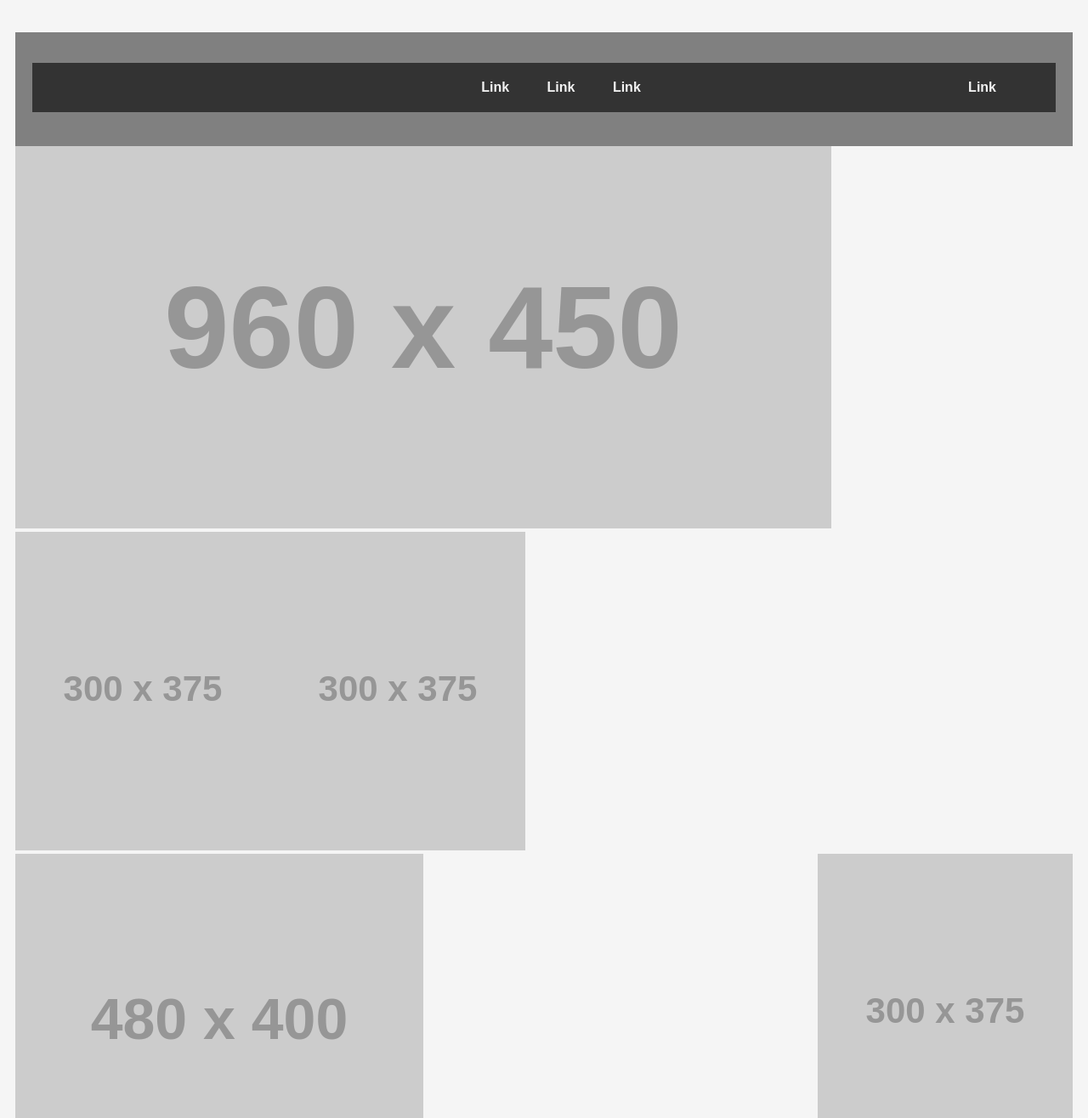
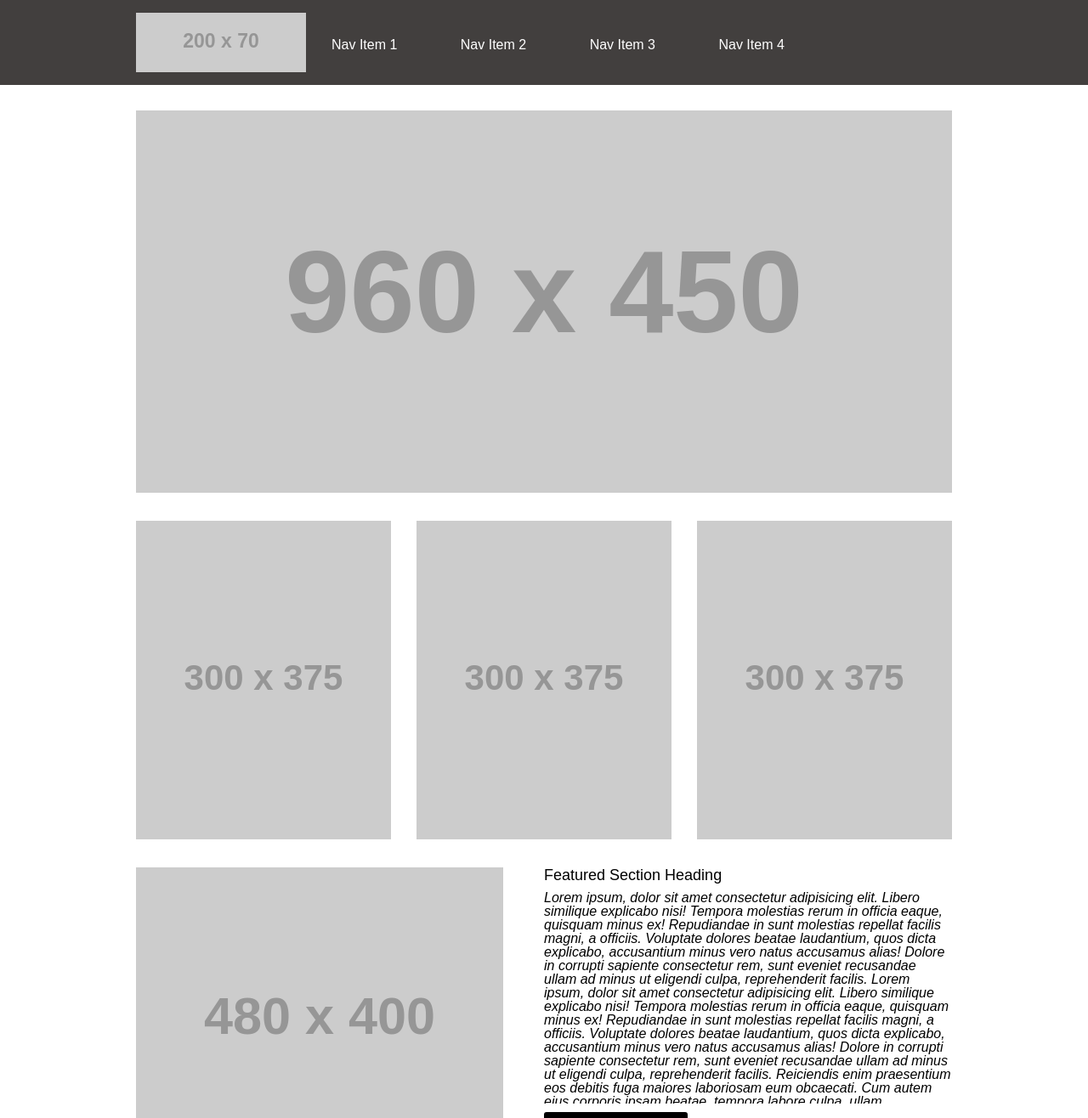
Before and after one commit to HadeelAlshaer94/wirefame-exercise, a plain HTML site: page index.html in a window 1280 px wide. Shown: the top 1316 px of the page at 85% size. Drawn offline with Linux system fonts and the light colour scheme; placeholder pictures from the web are drawn by us.

Commit message:
finishedlab8a

```diff
--- a/css/style.css
+++ b/css/style.css
@@ -1,83 +1,110 @@
-*{
-    box-sizing: border-box;
+
+
+body {
+    font-family: Arial, Helvetica, sans-serif;
 }
 
-body{
-    font-family: Arial;
-    padding: 10px;
-    background-color: whitesmoke
+header {
+    height: 100px;
+    margin-bottom: 30px;
+    background: #423F3E;
+
 }
 
-header{
-    padding: 30px;
-    text-align: center;
-    background-color: #f1f1f1;
+nav {
+    margin: 0px auto;
+    width: 960px;
+
 }
 
-nav{
-    background-color: #333;
-    margin-bottom: 20px;
+nav img {
+    margin-top: 15px;
+    margin-right: 30px;
+    float: left;
 }
 
-nav ul{
-    position: relative;
-}
-
-nav ul li{
-    display:inline-block;
-    padding: 20px;
-}
-
-nav ul li:last-child{
-    /* background-color: red; */
-     position: absolute;
-     right:50px;
-}
-
-
-nav ul li a{
-    color:#f2f2f2;
-    text-decoration: none;
-    font-weight: bold;
+nav li {
+    display: inline-block;
+    margin-top: 45px;
+    margin-right: 70px;
 }
 
 
 
-#left-colomn{
-    float: left;
+
+main {
+    width: 960px;
+    margin: 0px auto;
+}
+a {
+    text-decoration: none;
+    color: white;
 
 }
 
-#center-colomn{
-    float: center;
+main ul {
+    padding : 0px;
+    display: flex;
+    justify-content: space-between;
+    margin: 30px auto;
 
 }
 
-#right-colomn{
+main li {
+    display: inline-block;
+    margin: 30px, 30px, 30px, 30px;
+}
+
+
+section div {
+    padding-left: 30px;
+    margin-bottom: 30px;
+    width: 50%;
     float: right;
 }
 
+section h2 {
+    font-size: 18px;
+    margin-bottom: 10px;
+}
 
-
-p{
-    font-weight: bold;
-    text-align: justify;
+section p {
+    height: 250px;
+    overflow: scroll;
+    font-style: italic;
+    margin-bottom: 10px;
 }
 
 
+section button {
+    background: #000;
+    padding: 10px 30px;
+    border-radius: 3px;
+    transition: 350ms;
+    cursor: pointer;
+    border: none;
+    font-size: 18px;
+    color: #fff;
 
-header{
-    clear: both;
-    padding: 20px;
-    text-align: center;
-    background-color: gray;
-    margin-top: 20px;
+}
+section {
+    margin-top: 30px;
+    display: block;
 }
 
-footer{
-    clear: both;
-    padding: 20px;
-    text-align: center;
-    background-color: gray;
-    margin-top: 20px;
+section img {
+    width: 45%;
+    display: inline-block;
+    margin-bottom: 30px;
 }
+
+section button:hover {
+    background: #423F3E;
+}
+
+
+footer {
+    background: #423F3E;
+    height: 100px;
+
+}
--- a/index.html
+++ b/index.html
@@ -1,71 +1,74 @@
 <!DOCTYPE html>
 <html lang="en">
+<head>
+    <meta charset="UTF-8">
+    <meta http-equiv="X-UA-Compatible" content="IE=edge">
+    <meta name="viewport" content="width=device-width, initial-scale=1.0">
+    <title>WireFrame</title>
+    <link rel="stylesheet" type="text/css" href="css/reset.css" />
+    <link rel="stylesheet" type="text/css" href="css/style.css" />
+</head>
+<body>
+    <header>
+        <nav>
+            <img src="https://via.placeholder.com/200x70/000000">
+            <ul>
+                <li>
+                    <a href="">Nav Item 1</a>
+                </li>
+                <li>
+                    <a href="">Nav Item 2</a>
+                </li>
+                <li>
+                    <a href="">Nav Item 3</a>
+                </li>
+                <li>
+                    <a href="">Nav Item 4</a>
+                </li>
+            </ul>
+        </nav>
 
-<head>
-  <meta charset="UTF-8" />
-  <meta name="viewport" content="width=device-width, initial-scale=1.0" />
-  <title>CSS Demo</title>
-  <!-- <link rel="stylesheet" href="css/reset.css"> -->
-  <link rel="stylesheet" href="css/style.css" />
-</head>
+    </header>
 
-<body>
-  <header>
-    <nav>
-      <ul>
-        <li><a href="#">Link</a></li>
-        <li><a href="#">Link</a></li>
-        <li><a href="#">Link</a></li>
-        <li><a href="#">Link</a></li>
-      </ul>
-    </nav>
-  </header>
+    <main>
+        <img src="https://via.placeholder.com/960x450/000000" />
 
+        <ul>
+            <li>
+                <img src="https://via.placeholder.com/300x375/000000" />
+            </li>
 
-  <main>
+            <li>
+                <img src="https://via.placeholder.com/300x375/000000" />
+            </li>
 
-    <div>
-      <img class="placeholder" src="https://via.placeholder.com/960x450/ddd">
-    </div>
+            <li>
+                <img src="https://via.placeholder.com/300x375/000000" />
+            </li>
+        </ul>
 
+        <section>
 
-    <div>
-      <section id="left-colomn"> <img class="placeholder" src="https://via.placeholder.com/300x375/ddd"></section>
-      <section id="center-colomn"><img class="placeholder" src="https://via.placeholder.com/300x375/ddd"></section>
-      <section id="right-colomn"><img class="placeholder" src="https://via.placeholder.com/300x375/ddd"></section>
-    </div>
+            <img src="https://via.placeholder.com/480x400/000000" />
+            <div>
+                <h2>Featured Section Heading</h2>
 
+                <p>
+                    Lorem ipsum, dolor sit amet consectetur adipisicing elit. Libero similique explicabo nisi! Tempora molestias rerum in officia eaque, quisquam minus ex! Repudiandae in sunt molestias repellat facilis magni, a officiis.
+                    Voluptate dolores beatae laudantium, quos dicta explicabo, accusantium minus vero natus accusamus alias! Dolore in corrupti sapiente consectetur rem, sunt eveniet recusandae ullam ad minus ut eligendi culpa, reprehenderit facilis.
+                    Lorem ipsum, dolor sit amet consectetur adipisicing elit. Libero similique explicabo nisi! Tempora molestias rerum in officia eaque, quisquam minus ex! Repudiandae in sunt molestias repellat facilis magni, a officiis.
+                    Voluptate dolores beatae laudantium, quos dicta explicabo, accusantium minus vero natus accusamus alias! Dolore in corrupti sapiente consectetur rem, sunt eveniet recusandae ullam ad minus ut eligendi culpa, reprehenderit facilis.
+                    Reiciendis enim praesentium eos debitis fuga maiores laboriosam eum obcaecati. Cum autem eius corporis ipsam beatae, tempora labore culpa, ullam voluptatem eos quam, ex cupiditate incidunt totam corrupti? Dolores, soluta.
+                    Lorem ipsum, dolor sit amet consectetur adipisicing elit. Libero similique explicabo nisi! Tempora molestias rerum in officia eaque, quisquam minus ex! Repudiandae in sunt molestias repellat facilis magni, a officiis.
+                    Voluptate dolores beatae laudantium, quos dicta explicabo, accusantium minus vero natus accusamus alias! Dolore in corrupti sapiente consectetur rem, sunt eveniet recusandae ullam ad minus ut eligendi culpa, reprehenderit facilis.
+                    Reiciendis enim praesentium eos debitis fuga maiores laboriosam eum obcaecati. Cum autem eius corporis ipsam beatae, tempora labore culpa, ullam voluptatem eos quam, ex cupiditate incidunt totam corrupti? Dolores, soluta.Reiciendis enim praesentium eos debitis fuga maiores laboriosam eum obcaecati. Cum autem eius corporis ipsam beatae, tempora labore culpa, ullam voluptatem eos quam, ex cupiditate incidunt totam corrupti? Dolores, soluta.
+                </p>
 
+                <button>Call To Action</button>
 
+            </div>
+        </section>
+    </main>
 
-
-
-      <section id="left-colomn"> <img class="placeholder" src="https://via.placeholder.com/480x400/ddd"></section>
-      <section id="right-colomn">
-        <p>
-
-          Lorem ipsum dolor sit amet consectetur adipisicing elit. Harum tempora aliquid eum debitis, sapiente a ad
-          voluptate, vitae nesciunt magnam fugit ducimus ut minima qui ratione hic rem repellendus maxime.
-          Lorem ipsum dolor sit amet consectetur adipisicing elit. Harum tempora aliquid eum debitis, sapiente a ad
-          voluptate, vitae nesciunt magnam fugit ducimus ut minima qui ratione hic rem repellendus maxime.
-          Lorem ipsum dolor sit amet consectetur adipisicing elit. Harum tempora aliquid eum debitis, sapiente a ad
-          voluptate, vitae nesciunt magnam fugit ducimus ut minima qui ratione hic rem repellendus maxime.
-
-        </p>
-      </section>
-
-
-
-
-
-
-
-
-  <footer>
-
-
-  </footer>
-
+    <footer></footer>
 </body>
-
-</html>
```
